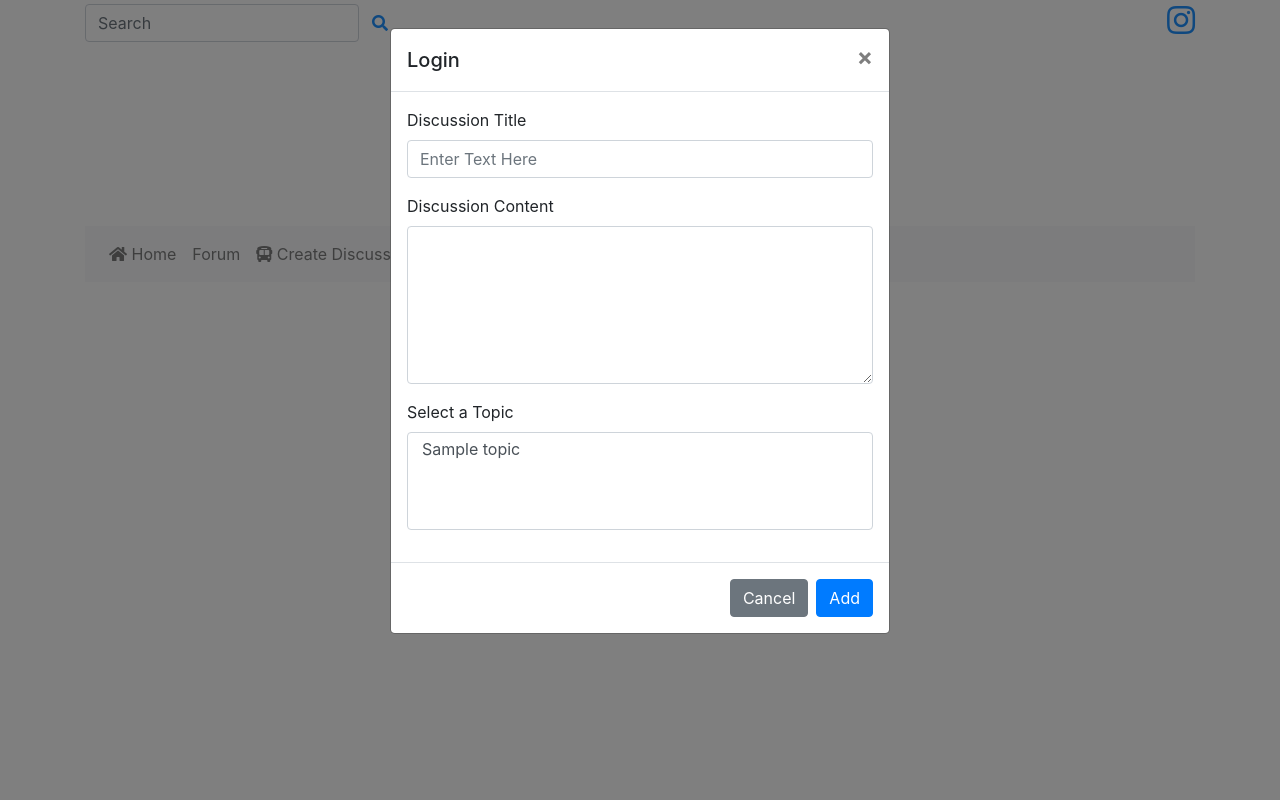
After one commit to Hania1/ChannelAutism, a PHP site: page /forum.php in a window 1280 px wide, after a click on "Create Discussion". The commit adds this page. Run offline with PHP 8.4, Linux system fonts and the light colour scheme; the visitor is signed in with stand-in values (Sample User, id 1); tables that the repository leaves empty or names only in its code hold one stand-in row (values such as "Sample post"); some libraries are stand-ins or nearby versions.

Commit message:
Discussions
added models, discussions, comments, topics.
Added database functions to retrieve and populate the models.
added a form plus controller for adding a new discussion.

```diff
--- /dev/null
+++ b/controller/ctrl_discussion.php
@@ -0,0 +1,22 @@
+<?php
+
+    require_once ('database/data.php');
+    require_once ('model/model_topics.php');
+    require_once ('model/model_discussion.php');
+
+    if ($_SESSION['id']) {
+        $db = new Data();
+        $topics = $db->getAllTopics();
+
+        if(isset($_POST ['code']) && $_POST ['code'] == 'add_discussion') {
+            $discussion_id = $db ->createDiscussion($_POST['discussion_title'], $_POST['discussion_content'], $_SESSION ['id']);
+            if ($discussion_id) {
+                for ($i = 0; $i < count($_POST ['topic_select']); $i++) {
+                    $db ->createDiscussionTopic($_POST['topic_select'][$i], $discussion_id);
+                }
+            }
+        }
+
+    }
+
+?>
--- a/database/data.php
+++ b/database/data.php
@@ -52,9 +52,104 @@ class Data extends DBconn {
         $statement->execute([$email]);
         return $statement->fetchAll(PDO::FETCH_CLASS, "User");
     }
+
+    public function createTopic ($name, $description){
+        $sql = "INSERT INTO topics (name, description) VALUES (?,?)";
+        $statement= $this->pdo ->prepare($sql);
+        $result = $statement->execute([$name,$description]);
+        if ($result) {
+            return $this->pdo->lastInsertId();
+        }
+        else {
+            return false;
+        }
+    }
+
+   public function getAllTopics ()
+   {
+       $sql = "SELECT * FROM topics";
+       $statement = $this->pdo->prepare($sql);
+       $statement->execute();
+       return $statement->fetchAll(PDO::FETCH_CLASS, "Topic");
+   }
+   public function createDiscussion ($name, $content, $id)
+   {
+       $sql = "INSERT INTO discussion (name, content, fk_user_id) VALUES (?,?,?)";
+       $statement = $this->pdo->prepare($sql);
+       $result = $statement->execute([$name, $content, $id]);
+       if ($result) {
+           return $this->pdo->lastInsertId();
+       } else {
+           return false;
+       }
+   }
+    public function createDiscussionTopic ($topic_id, $discussion_id)
+    {
+        $sql = "INSERT INTO discussion_topics (fk_topic_id, fk_discussion_id) VALUES (?,?)";
+        $statement = $this->pdo->prepare($sql);
+        $result = $statement->execute([$topic_id, $discussion_id]);
+        if ($result) {
+            return $this->pdo->lastInsertId();
+        } else {
+            return false;
+        }
+    }
+    public function getAllDiscussions ()
+    {
+        $sql = "SELECT * FROM discussion";
+        $statement = $this->pdo->prepare($sql);
+        $statement->execute();
+        return $statement->fetchAll(PDO::FETCH_CLASS, "Discussion");
+    }
+
+
+    public function getDiscussionsById ($id)
+    {
+        $sql = "SELECT * FROM discussion WHERE discussion_id = ?";
+        $statement = $this->pdo->prepare($sql);
+        $statement->execute([$id]);
+        return $statement->fetchAll(PDO::FETCH_CLASS, "Discussion");
+    }
+
+    public function getAllDiscussionsByTopic ($topic_id)
+    {
+        $sql = "SELECT discussion.discussion_id, discussion.name, discussion.content, discussion.created_date
+                FROM discussion, discussion_topics
+                WHERE discussion.discussion_id = discussion_topics.fk_discussion_id
+                AND discussion_topics.fk_topic_id = ?";
+        $statement = $this->pdo->prepare($sql);
+        $statement->execute([$topic_id]);
+        return $statement->fetchAll(PDO::FETCH_CLASS, "Discussion");
+    }
+
+
+    public function getAllCommentsByDiscussionId ($discussion_id)
+    {
+        $sql = "SELECT * FROM comments WHERE fk_discussion_id = ?";
+        $statement = $this->pdo->prepare($sql);
+        $statement->execute([$discussion_id]);
+        return $statement->fetchAll(PDO::FETCH_CLASS, "Comment");
+    }
+    public function createComment ($content, $user_id, $discussion_id)
+    {
+        $sql = "INSERT INTO comment (content, fk_user_id, fk_discussion_id) VALUES (?,?,?)";
+        $statement = $this->pdo->prepare($sql);
+        $result = $statement->execute([$content, $user_id, $discussion_id]);
+        if ($result) {
+            return $this->pdo->lastInsertId();
+        } else {
+            return false;
+        }
+
+
+
+    }
+
 }
 
 
 
 
+
+
 ?>
--- /dev/null
+++ b/forum.php
@@ -0,0 +1,7 @@
+<?php require_once ('controller/ctrl_main.php');?>
+<?php require_once('controller/ctrl_forum.php');?>
+<?php require_once ('controller/ctrl_discussion.php'); ?>
+<?php require_once ('includes/top.php');?>
+
+
+<?php require_once ('includes/bottom.php');?>
--- a/includes/bottom.php
+++ b/includes/bottom.php
@@ -9,6 +9,6 @@
 
 <?php require_once('includes/modal_signup.php');?>
 <?php require_once ('includes/modal_login.php'); ?>
-
+<?php require_once ('includes/modal_adddiscussion.php'); ?>
 </body>
 </html>
--- /dev/null
+++ b/includes/modal_adddiscussion.php
@@ -0,0 +1,43 @@
+
+
+
+<div class="modal fade" id="discussionModal" tabindex="-1" role="dialog" aria-labelledby="discussionModalLabel" aria-hidden="true">
+    <div class="modal-dialog" role="document">
+        <div class="modal-content">
+            <div class="modal-header">
+                <h5 class="modal-title" id="discussionModalLabel">Login</h5>
+                <button type="button" class="close" data-dismiss="modal" aria-label="Close">
+                    <span aria-hidden="true">&times;</span>
+                </button>
+            </div>
+            <form method="post">
+                <div class="modal-body">
+
+                    <div class="form-group">
+                        <label for="discussion_title">Discussion Title</label>
+                        <input type="text" class="form-control" id="discussion_title" name="discussion_title" placeholder="Enter Text Here" required>
+                    </div>
+                    <div class="form-group">
+                        <label for="discussion_content"> Discussion Content</label>
+                        <textarea class="form-control" id="discussion_content" name="discussion_content" rows="6" required></textarea>
+                    </div>
+
+                    <div class="form-group">
+                        <label for="topic_select">Select a Topic</label>
+                        <select class="form-control" id="topic_select" name="topic_select[]" multiple required>
+                            <?php foreach ($topics as $t): ?>
+                                <option value="<?= $t->topic_id ?>"><?= $t->name ?></option>
+                            <?php endforeach; ?>
+                        </select>
+                    </div>
+
+                </div>
+                <div class="modal-footer">
+                    <button type="button" class="btn btn-secondary" data-dismiss="modal">Cancel</button>
+                    <input type="hidden" name="code" value="add_discussion">
+                    <input type="submit" class="btn btn-primary" value="Add">
+                </div>
+            </form>
+        </div>
+    </div>
+</div>
--- a/includes/top.php
+++ b/includes/top.php
@@ -32,7 +32,6 @@
             <h1 >Channel Autism</h1>
             <h5>Channel for the Awesome!</h5>
         </div>
-
     </div>
 
     <!--Navigation Area>-->
@@ -46,20 +45,26 @@
             <ul class="navbar-nav mr-auto mt-2 mt-lg-0">
 
                 <li class="nav-item">
-                    <a class="nav-link cursor_pointer" href="#"><i class="fas fa-home"></i> Home</a>
+                    <a class="nav-link cursor_pointer" href="index.php"><i class="fas fa-home"></i> Home</a>
                 </li>
-<!--                --><?php //if (isset($_SESSION['id'])): ?>
+                <li class="nav-item">
+                    <a class="nav-link" href="forum.php">Forum</a>
+                </li>
+                <?php if (!isset($_SESSION['id'])): ?>
                     <li class="nav-item">
                         <a class="nav-link cursor_pointer"  data-toggle="modal" data-target="#signupModal"><i class="fas fa-bus-alt"></i> Sign-up</a>
                     </li>
                     <li class="nav-item">
                         <a class="nav-link cursor_pointer" data-toggle="modal" data-target="#loginModal"><i class="fas fa-bus-alt"></i> Login</a>
                     </li>
-<!--                --><?php //else: ?>
+                <?php else: ?>
+                    <li class="nav-item">
+                        <a class="nav-link cursor_pointer" data-toggle="modal" data-target="#discussionModal"><i class="fas fa-bus-alt"></i> Create Discussion</a>
+                    </li>
                     <li class="nav-item">
                         <a class="nav-link cursor_pointer" href="?code=logout"><i class="fas fa-bus-alt"></i> Logout</a>
                     </li>
-<!--                --><?php //endif; ?>
+                <?php endif; ?>
             </ul>
         </div>
     </nav>
--- a/index.php
+++ b/index.php
@@ -1,4 +1,5 @@
 <?php require_once ('controller/ctrl_main.php');?>
+<?php require_once ('controller/ctrl_discussion.php'); ?>
 <?php require_once ('includes/top.php');?>
 
 <img src="assets/Bus_Pic.jpg" alt="Number 15 London Bus In Westminster" class="img_100">
--- /dev/null
+++ b/model/model_discussion.php
@@ -0,0 +1,26 @@
+<?php
+
+
+class Discussion implements JsonSerializable {
+    private $discussion_id;
+    private $name;
+    private $content;
+    private $created_date;
+
+    public function __get($name) {
+        return $this -> $name;
+
+    }
+    public function __set($name, $value) {
+        $this->$name = $value;
+
+    }
+    public function jsonSerialize() {
+
+        return get_object_vars($this);
+    }
+
+}
+
+
+?>
--- /dev/null
+++ b/model/model_topics.php
@@ -0,0 +1,25 @@
+<?php
+
+
+class Topic implements JsonSerializable {
+    private $topic_id;
+    private $name;
+    private $description;
+
+    public function __get($name) {
+        return $this -> $name;
+
+    }
+    public function __set($name, $value) {
+        $this->$name = $value;
+
+    }
+    public function jsonSerialize() {
+
+        return get_object_vars($this);
+    }
+
+}
+
+
+?>
```
Also changed, not shown: model/model_comment.php (added, +28 -0 lines), controller/ctrl_forum.php (added), model/model_forum.php (added). Lines whose indentation alone changed are shown as unchanged.
